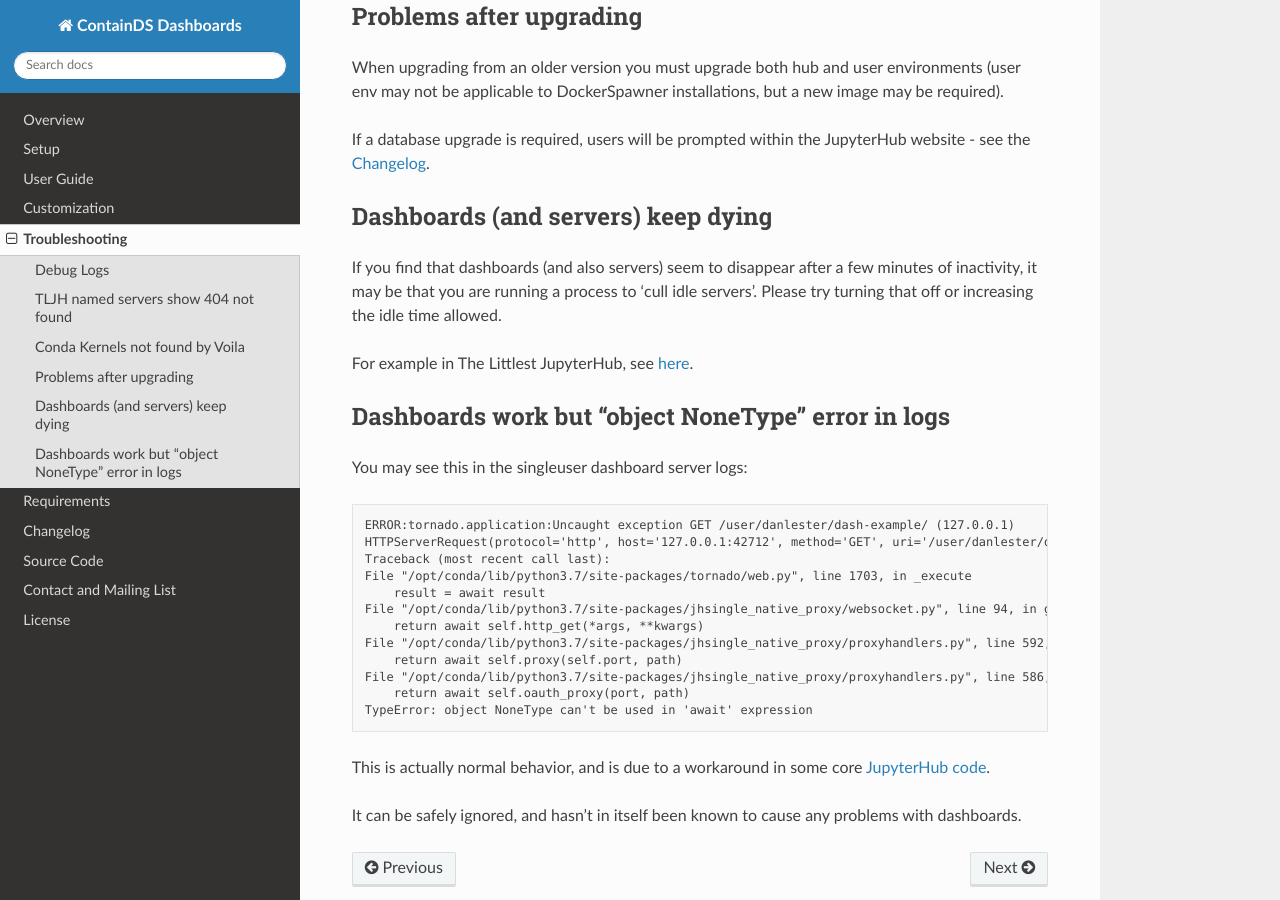
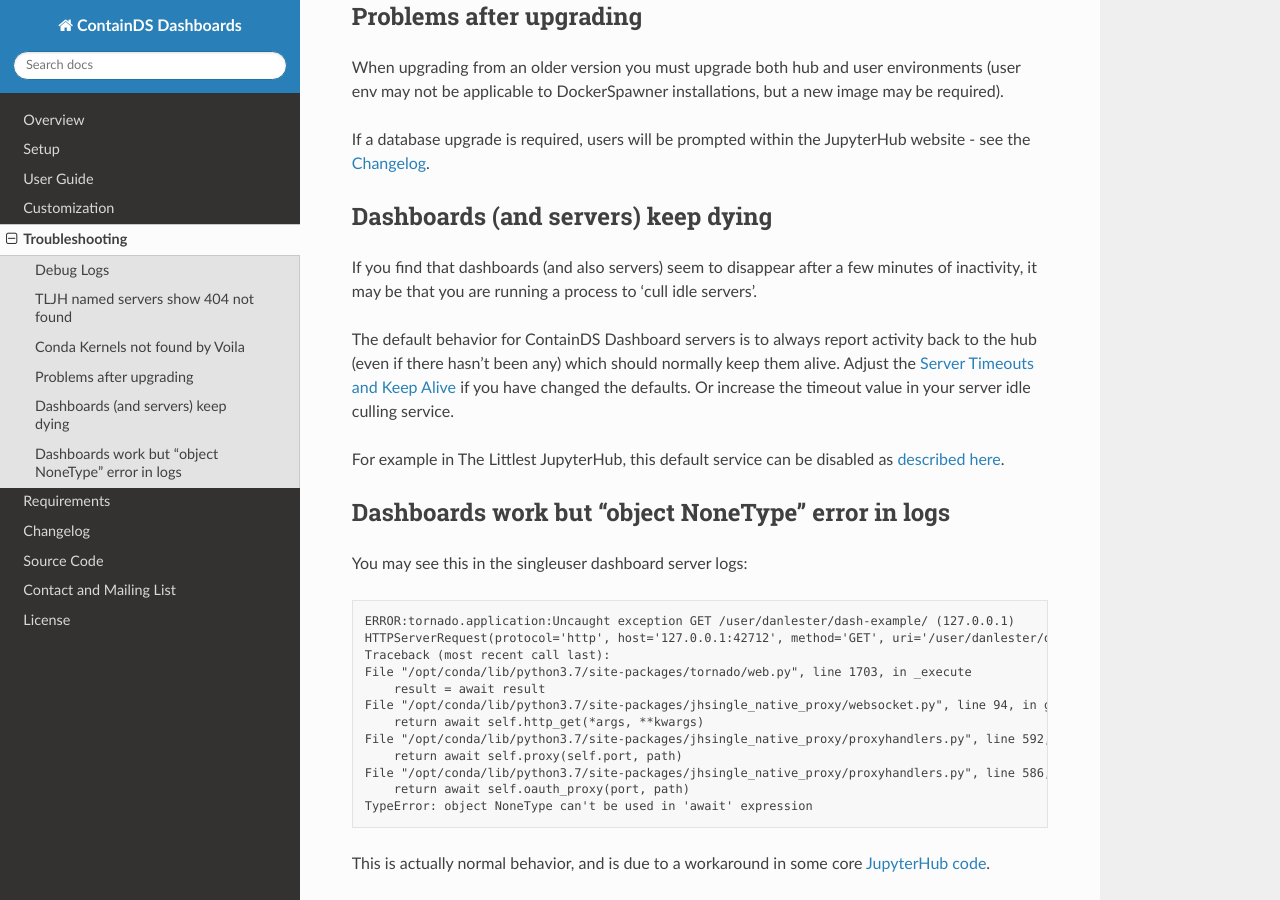
Before and after one commit to ideonate/cdsdashboards, a Sphinx documentation site: the page built from docs/chapters/troubleshooting.rst, in a window 1280 px wide and 900 px high, scrolled down 2173 px. Built offline with Sphinx 7.4.7 and the Read the Docs theme 2.0.0, drawn with Linux system fonts in a browser that asks for light colours.

Commit message:
cull idle docs updated

```diff
--- a/docs/chapters/customization/useroptions.rst
+++ b/docs/chapters/customization/useroptions.rst
@@ -6,6 +6,9 @@
 
 There are extra options that can be added to your jupyterhub_config.py file.
 (See `here <http://tljh.jupyter.org/en/latest/topic/escape-hatch.html>`__ for how to add config on The Littlest JupyterHub.)
+
+
+.. _useroptions_timeouts:
 
 
 Server Timeouts and Keep Alive
--- a/docs/chapters/troubleshooting.rst
+++ b/docs/chapters/troubleshooting.rst
@@ -97,9 +97,14 @@
 ~~~~~~~~~~~~~~~~~~~~~~~~~~~~~~~~~~~
 
 If you find that dashboards (and also servers) seem to disappear after a few minutes of inactivity, it may be that you are running a process to
-'cull idle servers'. Please try turning that off or increasing the idle time allowed.
+'cull idle servers'.
 
-For example in The Littlest JupyterHub, see :ref:`here<tljh_cull_idle>`.
+The default behavior for ContainDS Dashboard servers is to always report activity back to the hub (even if there hasn't been any) which should normally keep them
+alive. Adjust the :ref:`useroptions_timeouts` if you have changed the defaults. Or increase the timeout value in your server idle culling service.
+
+For example in The Littlest JupyterHub, this default service can be disabled as `described here <http://tljh.jupyter.org/en/latest/topic/idle-culler.html>`__.
+
+
 
 Dashboards work but "object NoneType" error in logs
 ~~~~~~~~~~~~~~~~~~~~~~~~~~~~~~~~~~~~~~~~~~~~~~~~~~~
```
Also changed, not shown: docs/chapters/setup/tljh.rst (+0 -15 lines).
